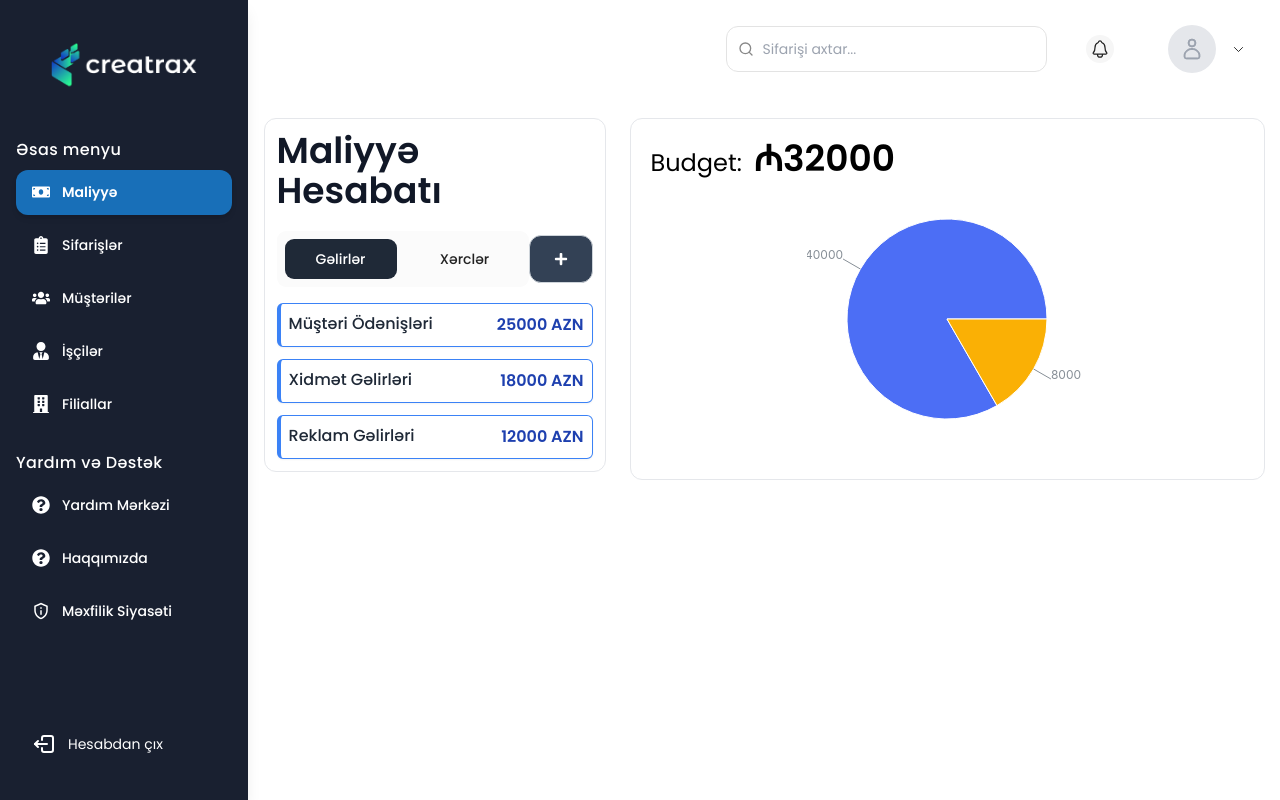
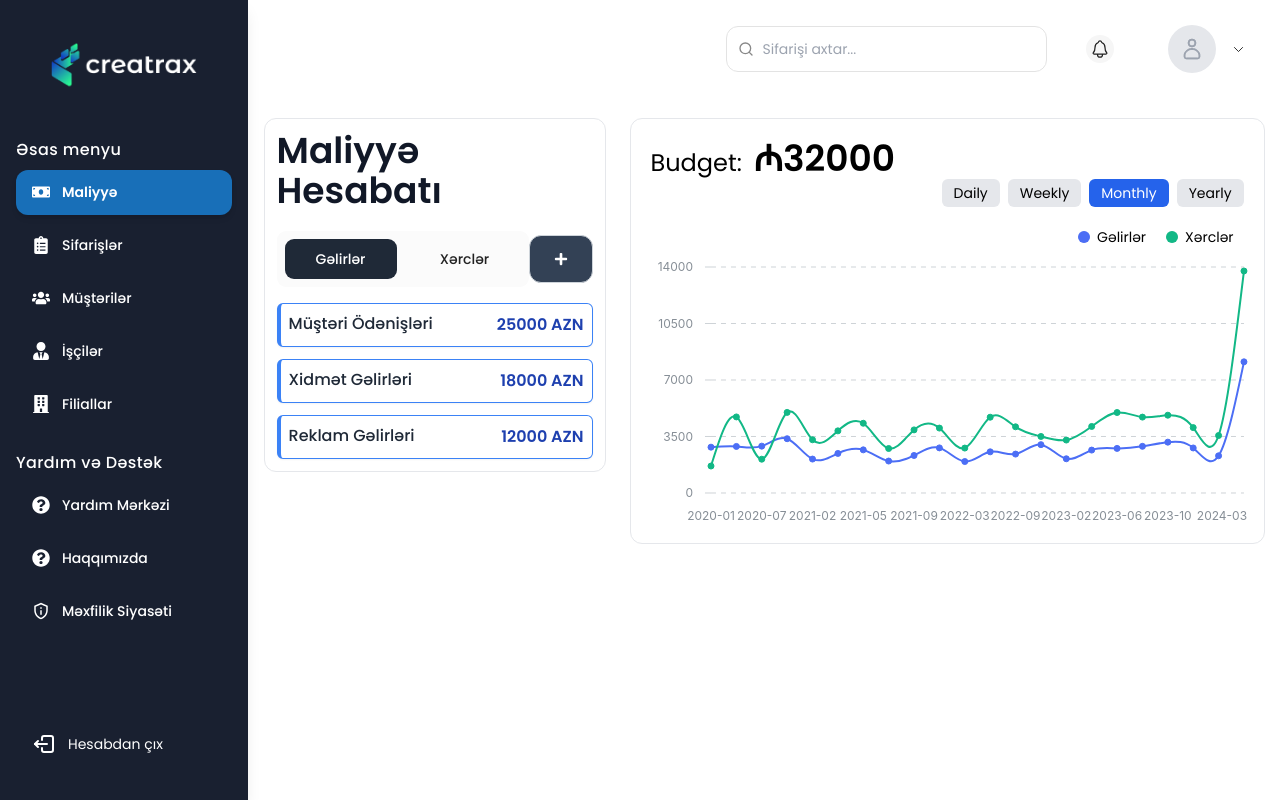
Before and after one commit to nihad-xalq/creatrax, a Next.js app: page /app/finances in a window 1280 px wide. Built offline with nearby package versions, Linux system fonts and the light colour scheme.

Commit message:
finances view been improved

```diff
--- a/src/views/Dashboard/MantineLineChart.tsx
+++ b/src/views/Dashboard/MantineLineChart.tsx
@@ -1,51 +1,80 @@
 import { LineChart } from "@mantine/charts";
+import { useState } from "react";
 
-export const data = [
-  {
-    date: "Mar 22",
-    Apples: 2890,
-    Oranges: 2338,
-    Tomatoes: 2452,
-  },
-  {
-    date: "Mar 23",
-    Apples: 2756,
-    Oranges: 2103,
-    Tomatoes: 2402,
-  },
-  {
-    date: "Mar 24",
-    Apples: 3322,
-    Oranges: 986,
-    Tomatoes: 1821,
-  },
-  {
-    date: "Mar 25",
-    Apples: 3470,
-    Oranges: 2108,
-    Tomatoes: 2809,
-  },
-  {
-    date: "Mar 26",
-    Apples: 3129,
-    Oranges: 1726,
-    Tomatoes: 2290,
-  },
-];
+type Range = "daily" | "weekly" | "monthly" | "yearly"
 
-export const MantineLineChart = () => {
+export const MantineLineChart = ({ data }) => {
+  const [timeRange, setTimeRange] = useState<Range>("monthly");
+
+  const getFilteredData = (): { date: string; Xərclər: number; Gəlirlər: number }[] => {
+    const groupedData: Record<string, { date: string; Xərclər: number; Gəlirlər: number }> = {};
+
+    data.forEach(({ date, Gəlirlər, Xərclər }) => {
+      const dateObj = new Date(date);
+      let key: string;
+
+      switch (timeRange) {
+        case "daily":
+          key = date;
+          break;
+        case "weekly":
+          const startOfWeek = new Date(dateObj.setDate(dateObj.getDate() - dateObj.getDay())).toISOString().split("T")[0];
+          key = startOfWeek;
+          break;
+        case "monthly":
+          key = `${dateObj.getFullYear()}-${String(dateObj.getMonth() + 1).padStart(2, "0")}`;
+          break;
+        case "yearly":
+          key = `${dateObj.getFullYear()}`;
+          break;
+        default:
+          key = date;
+      }
+
+      if (!groupedData[key]) {
+        groupedData[key] = { date: key, Xərclər: 0, Gəlirlər: 0 };
+      }
+
+      groupedData[key].Xərclər += Xərclər;
+      groupedData[key].Gəlirlər += Gəlirlər;
+    });
+
+    return Object.values(groupedData);
+  };
+
+  const series = Object.keys(data[0])
+    .filter((key) => key !== "date")
+    .map((key, index) => ({
+      name: key,
+      color: ["indigo.6", "teal.6", "blue.6", "red.6", "green.6"][index % 5],
+    }));
+
   return (
+    <div className="flex flex-col gap-4">
+
+      <div className="time_range_buttons flex justify-end gap-2">
+        {(["daily", "weekly", "monthly", "yearly"] as Range[]).map((range) => (
+          <button
+            key={range}
+            onClick={() => setTimeRange(range as Range)}
+            className={`px-3 py-1 text-sm rounded-md transition active:scale-90 ${timeRange === range ? "bg-blue-600 text-white" : "bg-gray-200 hover:bg-gray-300"
+              }`}
+          >
+            {range.charAt(0).toUpperCase() + range.slice(1)}
+          </button>
+        ))}
+      </div>
+
       <LineChart
+        key={timeRange}
         h={300}
-      data={data}
+        data={getFilteredData()}
         dataKey="date"
-      series={[
-        { name: "Apples", color: "indigo.6" },
-        { name: "Oranges", color: "blue.6" },
-        { name: "Tomatoes", color: "teal.6" },
-      ]}
+        series={series}
         curveType="natural"
         withLegend
       />
+
+    </div>
   );
 };
--- a/src/views/FinancesView.tsx
+++ b/src/views/FinancesView.tsx
@@ -6,7 +6,7 @@ import { InputNumberField } from "@/components/form/InputNumberField";
 import { InputDatePicker } from "@/components/form/InputDatePicker";
 import { InputTextField } from "@/components/form/InputTextField";
 import { CFormProvider } from "@/components/form/CFormProvider";
-import { MantinePieChart } from "./Dashboard/MantinePieChart";
+import { MantineLineChart } from "./Dashboard/MantineLineChart";
 import { MantineModal } from "@/components/ui/MantineModal";
 import { yupResolver } from "@hookform/resolvers/yup";
 import { PageTitle } from "@/components/PageTitle";
@@ -16,6 +16,9 @@ import { FaPlus } from "react-icons/fa";
 import { format } from "date-fns";
 import { useState } from "react";
 import * as yup from "yup";
+
+// FIXME: change this to dynamic data
+const budgetAmount: number = 32_000;
 
 const schema = yup.object().shape({
   actionType: yup.string().required("Bu xana vacibdir"),
@@ -51,7 +54,7 @@ export const FinancesView = () => {
     defaultValues: {
       // actionType: "Gəlir",
       actionPayer: "",
-      // actionAmount: 0,
+      actionAmount: 0,
       actionDescription: "",
       paymentDate: "",
       notes: "",
@@ -77,9 +80,32 @@ export const FinancesView = () => {
     methods.reset();
   };
 
-  const financeChartData = [
-    { name: "Gəlirlər", value: 40000, color: "indigo.6" },
-    { name: "Xərclər", value: 8000, color: "yellow.6" },
+  const moneyData = [
+    { date: "2020-01-27", Gəlirlər: 2839, Xərclər: 1671 },
+    { date: "2020-06-24", Gəlirlər: 2885, Xərclər: 4712 },
+    { date: "2020-07-31", Gəlirlər: 2903, Xərclər: 2094 },
+    { date: "2020-08-12", Gəlirlər: 1603, Xərclər: 1590 },
+    { date: "2020-08-18", Gəlirlər: 1759, Xərclər: 3403 },
+    { date: "2021-02-05", Gəlirlər: 2102, Xərclər: 3298 },
+    { date: "2021-03-15", Gəlirlər: 2451, Xərclər: 3849 },
+    { date: "2021-05-20", Gəlirlər: 2673, Xərclər: 4320 },
+    { date: "2021-06-08", Gəlirlər: 1980, Xərclər: 2756 },
+    { date: "2021-09-30", Gəlirlər: 2324, Xərclər: 3910 },
+    { date: "2022-01-14", Gəlirlər: 2795, Xərclər: 4021 },
+    { date: "2022-03-22", Gəlirlər: 1950, Xərclər: 2783 },
+    { date: "2022-07-06", Gəlirlər: 2550, Xərclər: 4695 },
+    { date: "2022-09-10", Gəlirlər: 2410, Xərclər: 4100 },
+    { date: "2022-12-25", Gəlirlər: 2995, Xərclər: 3502 },
+    { date: "2023-02-11", Gəlirlər: 2120, Xərclər: 3280 },
+    { date: "2023-04-28", Gəlirlər: 2658, Xərclər: 4123 },
+    { date: "2023-06-17", Gəlirlər: 2763, Xərclər: 4985 },
+    { date: "2023-07-23", Gəlirlər: 2890, Xərclər: 4701 },
+    { date: "2023-10-31", Gəlirlər: 3150, Xərclər: 4820 },
+    { date: "2024-01-05", Gəlirlər: 2790, Xərclər: 4050 },
+    { date: "2024-02-18", Gəlirlər: 2305, Xərclər: 3560 },
+    { date: "2024-03-06", Gəlirlər: 2420, Xərclər: 4098 },
+    { date: "2024-03-15", Gəlirlər: 2715, Xərclər: 4703 },
+    { date: "2024-03-29", Gəlirlər: 2990, Xərclər: 4952 },
   ];
 
   return (
@@ -233,9 +259,9 @@ export const FinancesView = () => {
       <div className="w-full border border-gray-200 rounded-[12px] p-5">
         <p className="flex flex-row items-baseline gap-3">
           <span className="text-2xl">Budget:</span>
-          <span className="text-4xl font-semibold">₼{32_000}</span>
+          <span className="text-4xl font-semibold">₼{budgetAmount}</span>
         </p>
-        <MantinePieChart data={financeChartData} />
+        <MantineLineChart data={moneyData} />
       </div>
     </section>
   );
```
Lines whose indentation alone changed are shown as unchanged.
